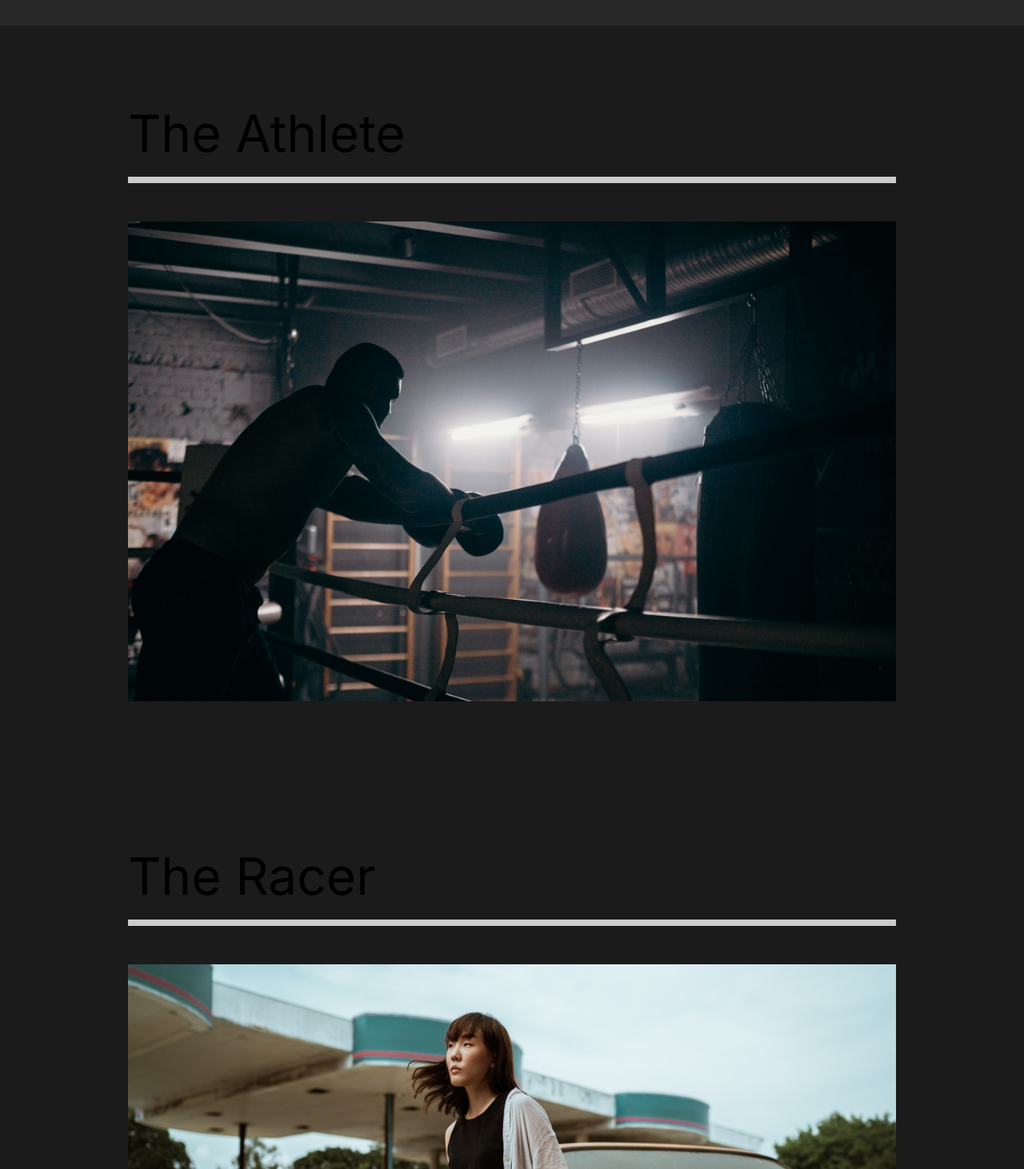
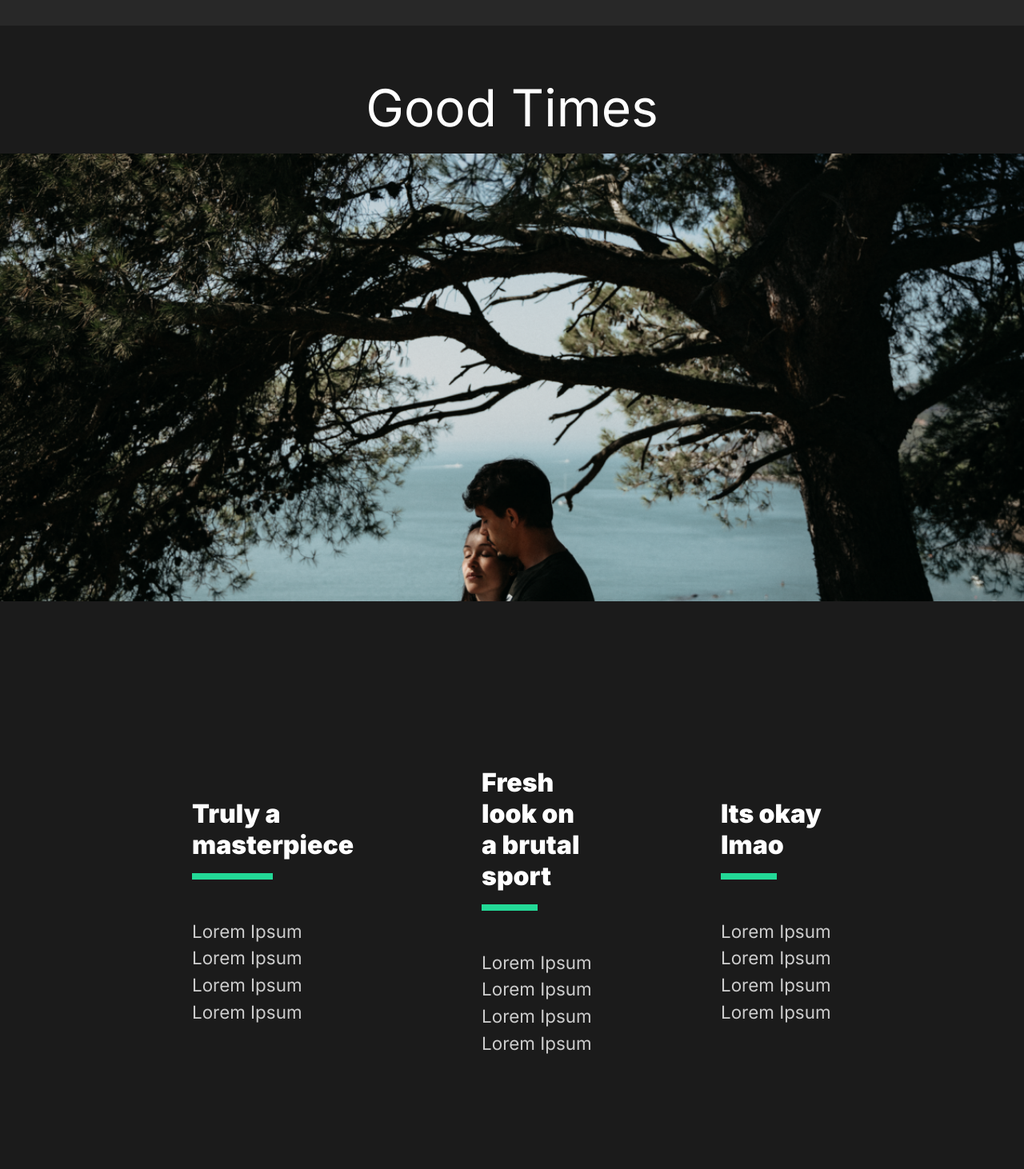
Before and after one commit to edazejnuni/capture, a React (Create React App) app: page /work/good-times in a window 1280 px wide. Shown: the part 48-1510 px from the top of the page at 80% size. Built offline with nearby package versions, Linux system fonts and the light colour scheme.

Commit message:
9. Our Work Section 2.0

```diff
--- a/src/App.js
+++ b/src/App.js
@@ -6,6 +6,7 @@ import AboutUs from "./pages/AboutUs";
 import ContactUS from "./pages/ContactUs";
 import OurWork from "./pages/OurWork";
 import Nav from "./components/Nav";
+import MovieDetail from "./pages/MovieDetails";
 //Router
 import {Switch, Route} from "react-router-dom";
 
@@ -19,8 +20,11 @@ function App() {
           <Route path="/" exact>
             <AboutUs/>
           </Route>
-          <Route path="/work">
+          <Route path="/work" exact>
             <OurWork/>
+          </Route>
+          <Route path="/work/:id">
+            <MovieDetail/>
           </Route>
           <Route path="/contact">
             <ContactUS/>
--- /dev/null
+++ b/src/MovieState.js
@@ -0,0 +1,80 @@
+import athlete from './img/athlete-small.png';
+import goodtimes from './img/goodtimes-small.png';
+import theracer from './img/theracer-small.png';
+import athlete2 from './img/athlete2.png';
+import goodtimes2 from './img/good-times2.jpg';
+import theracer2 from './img/the-racer2.jpg';
+
+export const MovieState = () =>{
+    return [
+        {
+            title:'The Athlete',
+            mainImg:athlete,
+            secondaryImg:athlete2,
+            url:'/work/the-athlete',
+            awards:[
+                {
+                    title:'Truly a masterpiece',
+                    description:
+                    "Lorem Ipsum Lorem Ipsum Lorem Ipsum Lorem Ipsum"
+                },
+                {
+                    title:'Fresh look on a brutal sport',
+                    description:
+                    "Lorem Ipsum Lorem Ipsum Lorem Ipsum Lorem Ipsum"
+                },
+                {
+                    title:'Its okay lmao',
+                    description:
+                    "Lorem Ipsum Lorem Ipsum Lorem Ipsum Lorem Ipsum"
+                }
+            ]
+        },
+        {
+            title:'Good Times',
+            mainImg:goodtimes,
+            url:'/work/good-times',
+            secondaryImg:goodtimes2,
+            awards:[
+                {
+                    title:'Truly a masterpiece',
+                    description:
+                    "Lorem Ipsum Lorem Ipsum Lorem Ipsum Lorem Ipsum"
+                },
+                {
+                    title:'Fresh look on a brutal sport',
+                    description:
+                    "Lorem Ipsum Lorem Ipsum Lorem Ipsum Lorem Ipsum"
+                },
+                {
+                    title:'Its okay lmao',
+                    description:
+                    "Lorem Ipsum Lorem Ipsum Lorem Ipsum Lorem Ipsum"
+                }
+            ]
+        },
+        {
+            title:'The Racer',
+            mainImg:theracer,
+            url:'/work/the-racer',
+            secondaryImg:theracer2,
+            awards:[
+                {
+                    title:'Truly a masterpiece',
+                    description:
+                    "Lorem Ipsum Lorem Ipsum Lorem Ipsum Lorem Ipsum"
+                },
+                {
+                    title:'Fresh look on a brutal sport',
+                    description:
+                    "Lorem Ipsum Lorem Ipsum Lorem Ipsum Lorem Ipsum"
+                },
+                {
+                    title:'Its okay lmao',
+                    description:
+                    "Lorem Ipsum Lorem Ipsum Lorem Ipsum Lorem Ipsum"
+                }
+            ]
+        }
+    ]
+}
--- /dev/null
+++ b/src/pages/MovieDetails.js
@@ -0,0 +1,105 @@
+import React, {useState, useEffect} from "react";
+import styled from "styled-components";
+import { useHistory } from "react-router-dom";
+import { MovieState } from "../MovieState";
+
+const MovieDetail = () =>{
+    const history = useHistory();
+    const url = history.location.pathname;
+    const [movies, setMovies] = useState(MovieState);
+    const [movie, setMovie] = useState(null);
+
+    //Use Effect
+    useEffect (() =>{
+        const currentMovie = movies.filter((stateMovie) => stateMovie.url === url)
+        setMovie(currentMovie[0]);
+    }, [movies,url]);
+
+
+
+    return(
+        <>
+        {movie && (
+            <Details>
+            <Headline>
+                <h2>{movie.title}</h2>
+                <img src={movie.mainImg} alt="movie" />
+            </Headline>
+            <Awards>
+                {movie.awards.map((award)=>(
+                    <Award title={award.title} description={award.description} key={award.title}/>
+                ))}
+            </Awards>
+            <ImageDisplay>
+                <img src={movie.secondaryImg} alt="" />
+            </ImageDisplay>
+        </Details>
+        )}
+        </>
+    )
+}
+
+const Details = styled.div`
+    color: white;
+`;
+
+const Headline = styled.div`
+    min-height: 90vh;
+    padding-top: 20vh;
+    position: relative;
+    h2{
+        position: absolute;
+        top: 10%;
+        left: 50%;
+        transform: translate(-50%, -10%);
+    }
+    imG{
+        width: 100%;
+        height: 70vh;
+        object-fit: cover;
+    }
+`;
+
+const Awards = styled.div`
+    min-height: 80vh;
+    display: flex;
+    margin: 5rem 10rem;
+    align-items:center;
+    justify-content: space-around;
+`;
+
+const AwardStyle = styled.div`
+    padding:5rem;
+    h3{
+        font-size: 2rem;
+    }
+    .line{
+        width: 50%;
+        background: #23d997;
+        height: 0.5rem;
+        margin: 1rem 0rem;
+    }
+    p{
+        padding:2rem 0rem;
+    }
+`;
+const ImageDisplay = styled.div`
+    min-height: 50vh;
+    img{
+        width: 100%;
+        height: 100vh;
+        object-fit: cover;
+    }
+`;
+//Award Component
+const Award = ({title, description}) =>{
+    return (
+        <AwardStyle>
+            <h3>{title}</h3>
+            <div className="line"></div>
+            <p>{description}</p>
+        </AwardStyle>
+    )
+}
+
+export default MovieDetail;
--- a/src/pages/OurWork.js
+++ b/src/pages/OurWork.js
@@ -12,19 +12,19 @@ const OurWork = () => {
             <Movie>
                 <h2>The Athlete</h2>
                 <div className="line"></div>
-                <Link>
+                <Link to="/work/the-athlete">
                 <img src={athlete} alt="Athlete" /></Link>
             </Movie>
             <Movie>
                 <h2>The Racer</h2>
                 <div className="line"></div>
-                <Link>
+                <Link to="/work/the-racer">
                 <img src={theracer} alt="The Racer" /></Link>
             </Movie>
             <Movie>
                 <h2>Good Times</h2>
                 <div className="line"></div>
-                <Link>
+                <Link to="/work/good-times">
                 <img src={goodtimes} alt="Good Times" /></Link>
             </Movie>
         </Work>
@@ -53,4 +53,5 @@ const Movie = styled.div`
         object-fit:cover;
     }
 `;
+
 export default OurWork;
```
